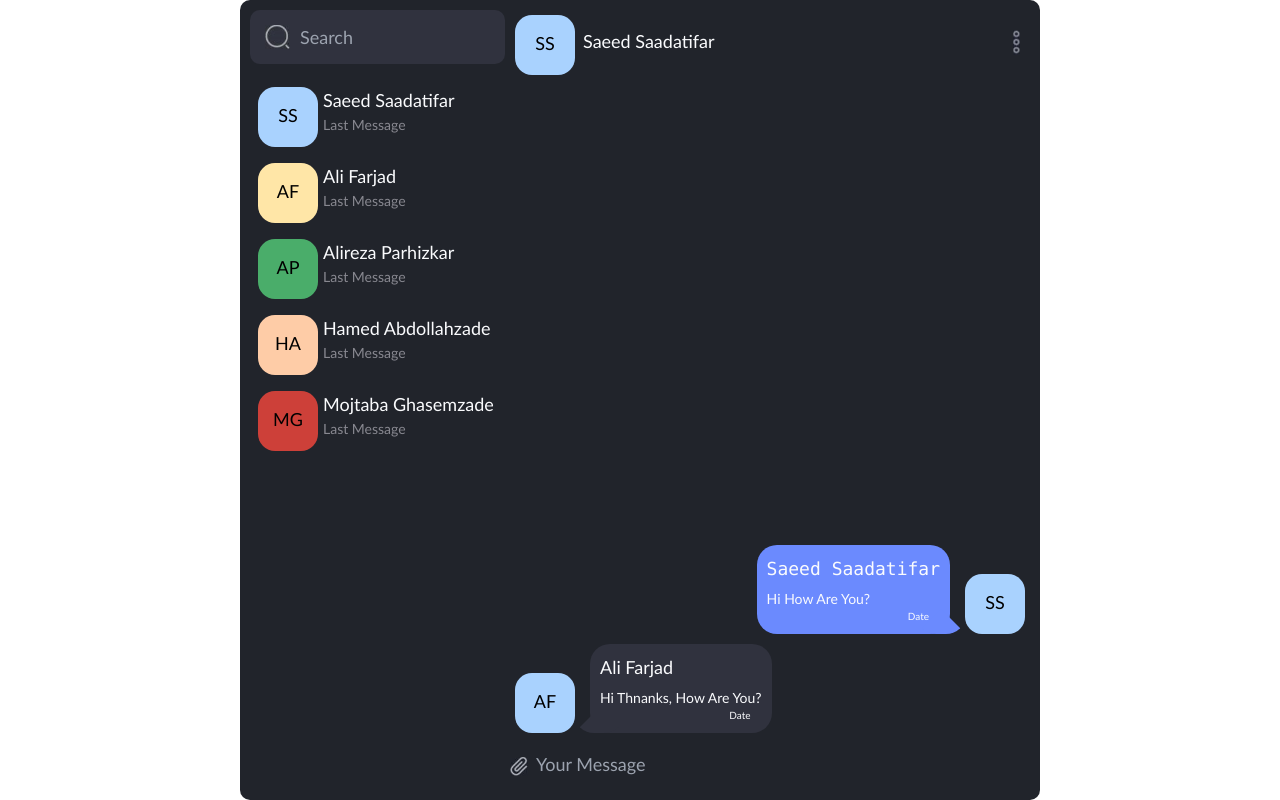
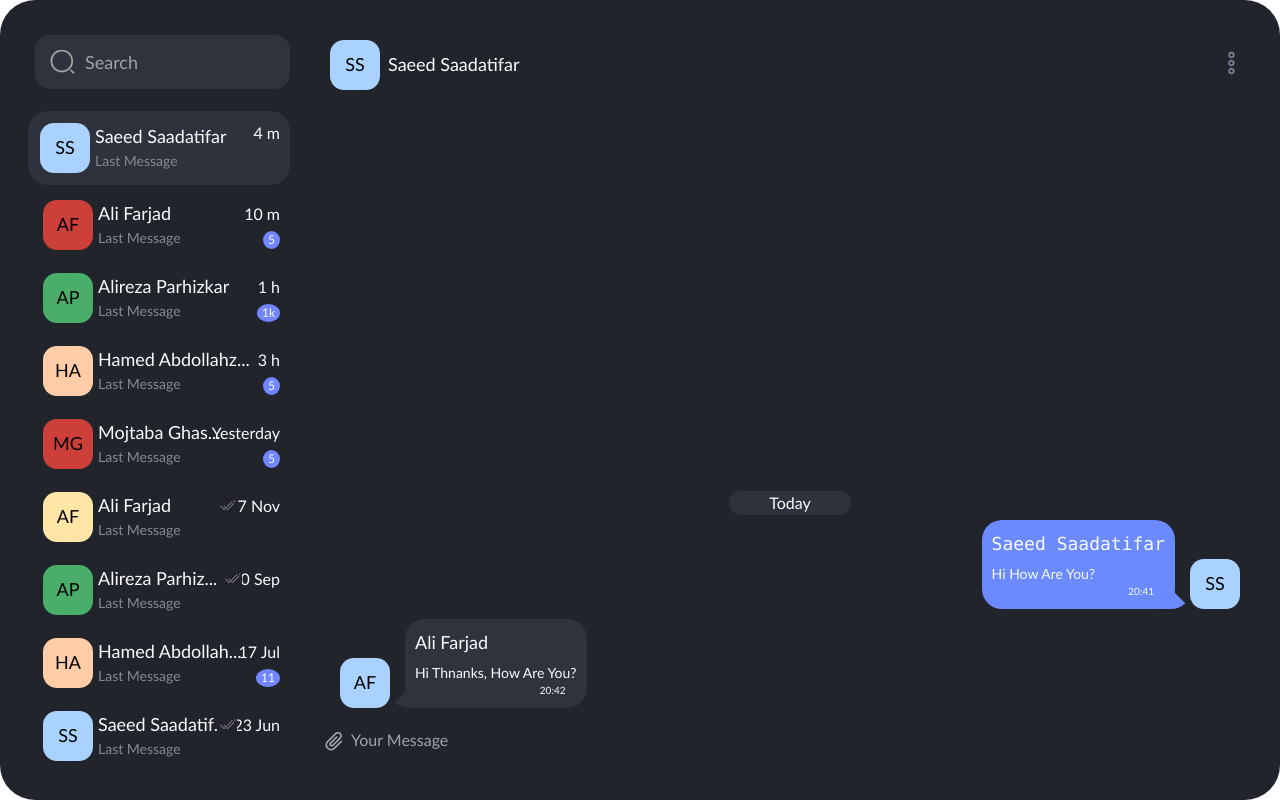
Before and after one commit to alireza363/FarawinChatS3UI, a website: page Saeed Saadatifar/TailWind/index.html in a window 1280 px wide. Drawn offline with Linux system fonts and the light colour scheme.

Commit message:
Third Commit

```diff
--- a/Saeed Saadatifar/TailWind/index.html
+++ b/Saeed Saadatifar/TailWind/index.html
@@ -27,12 +27,12 @@
     <div class="flex items-center justify-center h-screen w-screen">
       <!-- #region MainBox for ChatPage -->
       <div
-        class="w-[800px] h-[800px] p-[10px] bg-[#21242B] text-[#FAFBFD] rounded-[10px] flex"
+        class="w-screen h-screen p-[35px] bg-[#21242B] text-[#FAFBFD] rounded-[35px] flex"
       >
         <!-- #region sideBar for Search and Contacts -->
         <div id="sideBar" class="flex flex-col">
           <!-- #region SearchBar -->
-          <div class="flex rounded-[10px] bg-[#30323E] w-fit p-[15px] box-border">
+          <div class="flex rounded-[15px] bg-[#30323E] w-fit p-[15px] box-border">
             <div class="hover:cursor-pointer w-[25px]">
               <img src="Screenshot 2023-07-17 121255.png" alt="searchIcon"/>
             </div>
@@ -48,12 +48,12 @@
           <!-- #region ContactContainer -->
           <div class="grow">
             <!-- #region FirstContact -->
-            <div class="mt-[15px]">
+            <div class="mt-[22px] mb-[7px] ml-[-7px] relative">
               <div
-                class="flex p-[8px] hover:cursor-pointer hover:bg-[#2F313D] rounded-[28px]"
+                class="flex p-[12px] hover:cursor-pointer bg-[#2F313D] rounded-[20px]"
               >
                 <div
-                  class="bg-[#A9D2FE] rounded-[17px] w-[60px] h-[60px] align- text-center pt-[15px] text-[18px] text-black"
+                  class="bg-[#A9D2FE] rounded-[14px] w-[50px] h-[50px] text-center pt-[11px] text-[18px] text-black"
                 >
                   SS
                 </div>
@@ -61,17 +61,18 @@
                   <div class="hidden"></div>
                   <div class="align-middle text-[18px]">Saeed Saadatifar</div>
                   <div class="text-[#888890] text-[14px]">Last&#160;Message</div>
+                  <div class="absolute top-[10px] right-[10px]">4 m</div>
                 </div>
               </div>
             </div>
             <!-- #endregion -->
             <!-- #region SecondContact -->
-            <div>
+            <div class="mb-[7px] relative">
               <div
-                class="flex p-[8px] hover:cursor-pointer hover:bg-[#2F313D] rounded-[28px]"
+                class="flex p-[8px] hover:cursor-pointer hover:bg-[#2F313D] rounded-[20px]"
               >
                 <div
-                  class="bg-[#FFE6A7] rounded-[17px] w-[60px] h-[60px] align- text-center pt-[15px] text-[18px] text-black"
+                  class="bg-[#CD4039] rounded-[14px] w-[50px] h-[50px] text-center pt-[11px] text-[18px] text-black"
                 >
                   AF
                 </div>
@@ -79,17 +80,19 @@
                   <div class="hidden"></div>
                   <div class="align-middle text-[18px]">Ali Farjad</div>
                   <div class="text-[#888890] text-[14px]">Last&#160;Message</div>
+                  <div class="absolute top-[10px] right-[10px]">10 m</div>
+                  <div class="bg-[#7186FF] absolute rounded-[50%] px-[5px] text-[12px] top-[39px] right-[10px]">5</div>
                 </div>
               </div>
             </div>
             <!-- #endregion -->
             <!-- #region ThirdContact -->
-            <div>
+            <div class="mb-[7px] relative">
               <div
-                class="flex p-[8px] hover:cursor-pointer hover:bg-[#2F313D] rounded-[28px]"
+                class="flex p-[8px] hover:cursor-pointer hover:bg-[#2F313D] rounded-[20px]"
               >
                 <div
-                  class="bg-[#4AAD6A] rounded-[17px] w-[60px] h-[60px] align- text-center pt-[15px] text-[18px] text-black"
+                  class="bg-[#4AAD6A] rounded-[14px] w-[50px] h-[50px] text-center pt-[11px] text-[18px] text-black"
                 >
                   AP
                 </div>
@@ -97,42 +100,128 @@
                   <div class="hidden"></div>
                   <div class="align-middle text-[18px]">Alireza Parhizkar</div>
                   <div class="text-[#888890] text-[14px]">Last&#160;Message</div>
+                  <div class="absolute top-[10px] right-[10px]">1 h</div>
+                  <div class="bg-[#7186FF] absolute rounded-[50%] px-[5px] text-[12px] top-[39px] right-[10px]">1k</div>
                 </div>
               </div>
             </div>
             <!-- #endregion -->
             <!-- #region 4ThContact -->
-            <div>
+            <div class="mb-[7px] relative">
               <div
-                class="flex p-[8px] hover:cursor-pointer hover:bg-[#2F313D] rounded-[28px]"
+                class="flex p-[8px] hover:cursor-pointer hover:bg-[#2F313D] rounded-[20px]"
               >
                 <div
-                  class="bg-[#FECCA7] rounded-[17px] w-[60px] h-[60px] align- text-center pt-[15px] text-[18px] text-black"
+                  class="bg-[#FECCA7] rounded-[14px] w-[50px] h-[50px] text-center pt-[11px] text-[18px] text-black"
                 >
                   HA
                 </div>
                 <div class="grow ml-[5px]">
                   <div class="hidden"></div>
-                  <div class="align-middle text-[18px]">Hamed Abdollahzade</div>
+                  <div class="align-middle text-[18px]">Hamed Abdollahz...</div>
                   <div class="text-[#888890] text-[14px]">Last&#160;Message</div>
+                  <div class="absolute top-[10px] right-[10px]">3 h</div>
+                  <div class="bg-[#7186FF] absolute rounded-[50%] px-[5px] text-[12px] top-[39px] right-[10px]">5</div>
                 </div>
               </div>
             </div>
             <!-- #endregion -->
             <!-- #region 5ThContact -->
-            <div>
+            <div class="mb-[7px] relative">
               <div
-                class="flex p-[8px] hover:cursor-pointer hover:bg-[#2F313D] rounded-[28px]"
+                class="flex p-[8px] hover:cursor-pointer hover:bg-[#2F313D] rounded-[20px]"
               >
                 <div
-                  class="bg-[#CD4039] rounded-[17px] w-[60px] h-[60px] align- text-center pt-[15px] text-[18px] text-black"
+                  class="bg-[#CD4039] rounded-[14px] w-[50px] h-[50px] text-center pt-[11px] text-[18px] text-black"
                 >
                   MG
                 </div>
                 <div class="grow ml-[5px]">
                   <div class="hidden"></div>
-                  <div class="align-middle text-[18px]">Mojtaba Ghasemzade</div>
+                  <div class="align-middle text-[18px]">Mojtaba Ghas...</div>
                   <div class="text-[#888890] text-[14px]">Last&#160;Message</div>
+                  <div class="absolute top-[10px] right-[10px]">Yesterday</div>
+                  <div class="bg-[#7186FF] absolute rounded-[50%] px-[5px] text-[12px] top-[39px] right-[10px]">5</div>
+                </div>
+              </div>
+            </div>
+            <!-- #endregion -->
+            <!-- #region 6THContact -->
+            <div class="mb-[7px] relative">
+              <div
+                class="flex p-[8px] hover:cursor-pointer hover:bg-[#2F313D] rounded-[20px]"
+              >
+                <div
+                  class="bg-[#FFE6A7] rounded-[14px] w-[50px] h-[50px] text-center pt-[11px] text-[18px] text-black"
+                >
+                  AF
+                </div>
+                <div class="grow ml-[5px]">
+                  <div class="hidden"></div>
+                  <div class="align-middle text-[18px]">Ali Farjad</div>
+                  <div class="text-[#888890] text-[14px]">Last&#160;Message</div>
+                  <div class="absolute top-[10px] right-[10px]">7 Nov</div>
+                  <div class="absolute top-[15px] right-[53px]"><img src="Screenshot 2023-07-17 201104.png" alt=""></div>
+                </div>
+              </div>
+            </div>
+            <!-- #endregion -->
+            <!-- #region 7ThContact -->
+            <div class="mb-[7px] relative">
+              <div
+                class="flex p-[8px] hover:cursor-pointer hover:bg-[#2F313D] rounded-[20px]"
+              >
+                <div
+                  class="bg-[#4AAD6A] rounded-[14px] w-[50px] h-[50px] text-center pt-[11px] text-[18px] text-black"
+                >
+                  AP
+                </div>
+                <div class="grow ml-[5px]">
+                  <div class="hidden"></div>
+                  <div class="align-middle text-[18px]">Alireza Parhiz...</div>
+                  <div class="text-[#888890] text-[14px]">Last&#160;Message</div>
+                  <div class="absolute top-[10px] right-[10px]">10 Sep</div>
+                  <div class="absolute top-[15px] right-[48px]"><img src="Screenshot 2023-07-17 201104.png" alt=""></div>
+                </div>
+              </div>
+            </div>
+            <!-- #endregion -->
+            <!-- #region 8ThContact -->
+            <div class="mb-[7px] relative">
+              <div
+                class="flex p-[8px] hover:cursor-pointer hover:bg-[#2F313D] rounded-[20px]"
+              >
+                <div
+                  class="bg-[#FECCA7] rounded-[14px] w-[50px] h-[50px] text-center pt-[11px] text-[18px] text-black"
+                >
+                  HA
+                </div>
+                <div class="grow ml-[5px]">
+                  <div class="hidden"></div>
+                  <div class="align-middle text-[18px]">Hamed Abdollah...</div>
+                  <div class="text-[#888890] text-[14px]">Last&#160;Message</div>
+                  <div class="absolute top-[10px] right-[10px]">17 Jul</div>
+                  <div class="bg-[#7186FF] absolute rounded-[50%] px-[5px] text-[12px] top-[39px] right-[10px]">11</div>
+                </div>
+              </div>
+            </div>
+            <!-- #endregion -->
+            <!-- #region 9THContact -->
+            <div class="mb-[7px] relative">
+              <div
+                class="flex p-[8px] hover:bg-[#2F313D] hover:cursor-pointer rounded-[20px]"
+              >
+                <div
+                  class="bg-[#A9D2FE] rounded-[14px] w-[50px] h-[50px] text-center pt-[11px] text-[18px] text-black"
+                >
+                  SS
+                </div>
+                <div class="grow ml-[5px]">
+                  <div class="hidden"></div>
+                  <div class="align-middle text-[18px]">Saeed Saadatif...</div>
+                  <div class="text-[#888890] text-[14px]">Last&#160;Message</div>
+                  <div class="absolute top-[10px] right-[10px]">23 Jun</div>
+                  <div class="absolute top-[15px] right-[53px]"><img src="Screenshot 2023-07-17 201104.png" alt=""></div>
                 </div>
               </div>
             </div>
@@ -142,39 +231,43 @@
         </div>
         <!-- #endregion -->
         <!-- #region ChatBox -->
-        <div class="flex flex-col grow ml-[5px] h-full">
+        <div class="flex flex-col grow ml-[35px]  h-full">
           <!-- #region ChatingHeader -->
           <div class="h-[70px] w-full rounded-[20px] flex">
             <div
               id="headerContact"
-              class="flex grow p-[5px] hover:cursor-default rounded-[17px]"
+              class="flex grow p-[5px] hover:cursor-default rounded-[14px]"
             >
               <div
                 id="avatarHeaderContact"
-                class="bg-[#A9D2FE] rounded-[17px] w-[60px] h-[60px] align- text-center pt-[15px] text-[18px] text-black"
+                class="bg-[#A9D2FE] rounded-[14px] w-[50px] h-[50px] text-center pt-[11px] text-[18px] text-black"
               >
                 SS
               </div>
               <div
                 id="nameHeaderContact"
-                class="align-middle text-[18px] ml-[8px] pt-[13px]"
+                class="align-middle text-[18px] ml-[8px] pt-[11px]"
               >
                 Saeed Saadatifar
               </div>
             </div>
             <div
               id="sideBarIcon"
-              class="mt-[15px] px-[10px] py-[5px] w-[27px] text-2xl h-fit rounded-[15px] hover:cursor-pointer hover:bg-[#2F313D]"
+              class="mt-[11px] px-[10px] py-[5px] w-[27px] text-2xl h-fit rounded-[15px] hover:cursor-pointer hover:bg-[#2F313D]"
             >
               <img src="Screenshot 2023-07-17 141104.png" alt="" />
             </div>
           </div>
           <!-- #endregion -->
-          <div id="messageBox" class="grow w-full h-full">
+          <!-- #region ChatBox -->
+          <div id="messageBox" class="grow w-full pl-[10px] h-full">
             <div
               id="Messages1Contact"
               class="flex flex-col justify-end w-full h-full"
             >
+            <div class="self-center bg-[#2F313D] px-[40px] rounded-[15px]">
+              Today
+            </div>
               <div class="flex self-end w-3/4 justify-end m-[5px]">
                 <div class="bg-[#6B8AFE] p-2.5 rounded-[20px] relative">
                   <div class="text-[18px] font-mono mb-[6px]">
@@ -186,18 +279,18 @@
                     Hi How Are You?
                   </div>
                   <div class="bottom-[7px] text-right pr-[11px] text-[10px]">
-                    Date
+                    20:41
                   </div>
                 </div>
                 <div
-                  class="bg-[#A9D2FE] hover:cursor-default self-end ml-[15px] rounded-[17px] w-[60px] h-[60px] text-center shrink-0 pt-[15px] text-[18px] text-black"
+                  class="bg-[#A9D2FE] hover:cursor-default self-end ml-[15px] rounded-[14px] w-[50px] h-[50px] text-center shrink-0 pt-[11px] text-[18px] text-black"
                 >
                   SS
                 </div>
               </div>
               <div lastMessage="1" class="flex w-3/4 m-[5px]">
                 <div
-                  class="bg-[#A9D2FE] shrink-0 self-end hover:cursor-default mr-[15px] rounded-[17px] w-[60px] h-[60px] text-center pt-[15px] text-[18px] text-black"
+                  class="bg-[#A9D2FE] shrink-0 self-end hover:cursor-default mr-[15px] rounded-[14px] w-[50px] h-[50px] text-center pt-[11px] text-[18px] text-black"
                 >
                   AF
                 </div>
@@ -211,12 +304,13 @@
                     Hi Thnanks, How Are You?
                   </div>
                   <div class="bottom-[7px] text-right text-[10px] pr-[11px]">
-                    Date
+                    20:42
                   </div>
                 </div>
               </div>
             </div>
           </div>
+          <!-- #endregion -->
           <!-- #region TypeBar -->
           <div class="w-full h-[60px] flex">
             <div
@@ -229,7 +323,7 @@
               id="inputTypeMessage"
               type="text"
               placeholder="Your Message"
-              class="text-[18px] grow h-[52px] ml-[5px] bg-[#21242B] border-none focus:outline-none text-[#FAFBFD]"
+              class="text-[16px] grow h-[52px] ml-[5px] bg-[#21242B] border-none focus:outline-none text-[#FAFBFD]"
             />
             <!-- #endregion -->
             <!-- #region SendIcon -->
```
Also changed, not shown: Saeed Saadatifar/TailWind/Screenshot 2023-07-17 201104.png (added).
